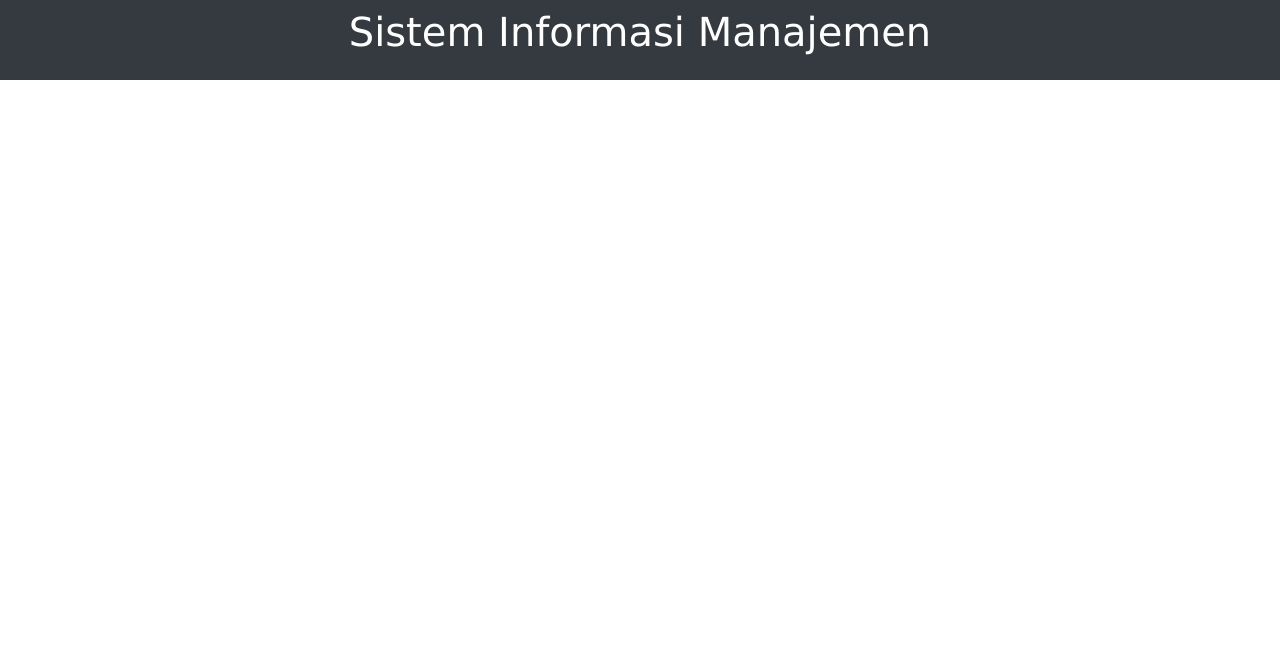
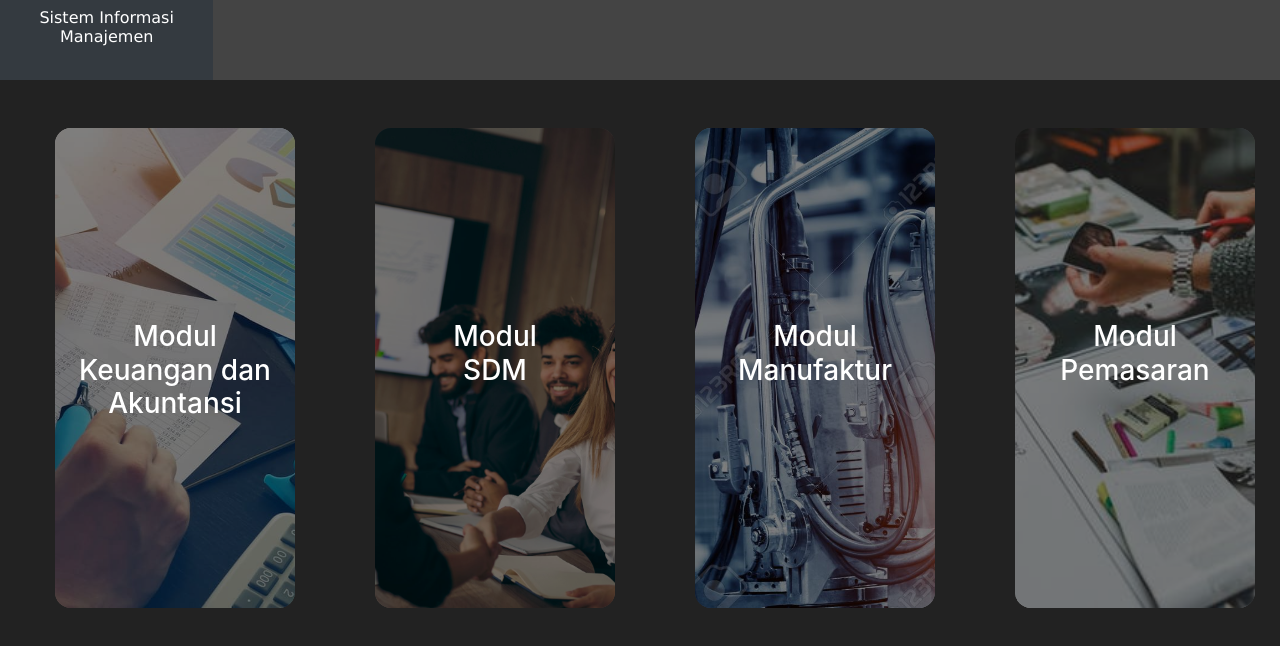
Before and after one commit to alarmgo/kelompok7sem4, a plain HTML site: page index.html in a window 1280 px wide. Drawn offline with Linux system fonts and the light colour scheme.

Commit message:
Index Update

```diff
--- a/Res/css/custom.css
+++ b/Res/css/custom.css
@@ -1,7 +1,42 @@
 .topgnf{
 
     width: 100vw;
-    height: 5rem;
+    height: 10vh;
     font-family: 'Lucida Sans', 'Lucida Sans Regular', 'Lucida Grande',
     'Lucida Sans Unicode', Geneva, Verdana, sans-serif; font-weight: bold;
 }
+
+a:hover{
+    text-decoration: none;
+}
+
+
+.menubtn{
+    border-radius: 1rem;
+    width: 15rem;
+    height: 30rem;
+    object-fit: cover;
+    object-position: center;
+    z-index: 0;
+}
+
+.menuoverlay{
+    background-color: rgba(0, 0, 0, 0.5) !important;
+    border-radius: 1rem;
+    width: 15rem;
+    height: 30rem;
+    position: absolute;
+}
+
+
+.menuoverlay:hover{
+    transition-duration: 1s ease;
+    -webkit-transition-duration: 1s ease;
+    border-radius: 0.5rem;
+    box-shadow: 0rem 0rem 0.3rem 0.1rem rgba(255, 255, 255, 0.5) !important;
+}
+
+.menu{
+    width: 15rem;
+    height: 30rem;
+}
--- a/index.html
+++ b/index.html
@@ -12,23 +12,63 @@
   <body>
     <div class="container-fluid">
       <div class="row bg-dark text-center text-white topgnf">
-        <div class="col w-100">
-          <h1 class="mt-2">Sistem Informasi Manajemen</h1>
+        <a class="col-2 simdiv" href="#" style="color: white;">
+          <h6 class="mt-2">Sistem Informasi Manajemen</h6>
+        </a>
+        <div class="col-10 " style="background-color: #444444;"></div>
+      </div>
+      <div
+        class="row"
+        style="background-color: #222222;width:100vw; height:90vh;"
+      >
+        <div class="col">
+          <div class="container mx-auto my-5  menu">
+            <a href="#">
+              <div class="menuoverlay text-white text-center">
+                <h3 style="position:relative; top: 40%;">
+                  Modul<br>Keuangan dan Akuntansi
+                </h3>
+              </div>
+              <img class="menubtn" src="Res/Img/Acntstock.jpg" />
+            </a>
+          </div>
         </div>
-      </div>
-      <div class="row bg-danger" style="width:100vw; height:100%;">
-          <div class="col bg-danger border-dark" style="width:25vw;">
-
+        <div class="col">
+          <div class="container mx-auto my-5  menu">
+            <a href="#">
+              <div class="menuoverlay text-white text-center">
+                <h3 style="position:relative; top: 40%;">
+                  Modul<br>SDM
+                </h3>
+              </div>
+              <img class="menubtn" src="Res/Img/Hrstock.jpg" />
+            </a>
           </div>
-          <div class="col">
-
+        </div>
+        <div class="col">
+          <div class="container mx-auto my-5  menu">
+            <a href="#">
+              <div class="menuoverlay text-white text-center">
+                <h3 style="position:relative; top: 40%;">
+                  Modul<br>Manufaktur
+                </h3>
+              </div>
+              <img class="menubtn" src="Res/Img/Manustock.jpg" />
+            </a>
           </div>
-          <div class="col">
-
+        </div>
+        <div class="col">
+          <div class="container mx-auto my-5 menu">
+            <a href="#">
+              <div class="menuoverlay text-white text-center">
+                <h3 style="position:relative; top: 40%;">
+                  Modul<br>Pemasaran
+                </h3>
+              </div>
+              <img class="menubtn" src="Res/Img/Markstock.jpg" />
+            </a>
           </div>
-          <div class="col">
-
-          </div>
+        </div>
       </div>
     </div>
   </body>
```
